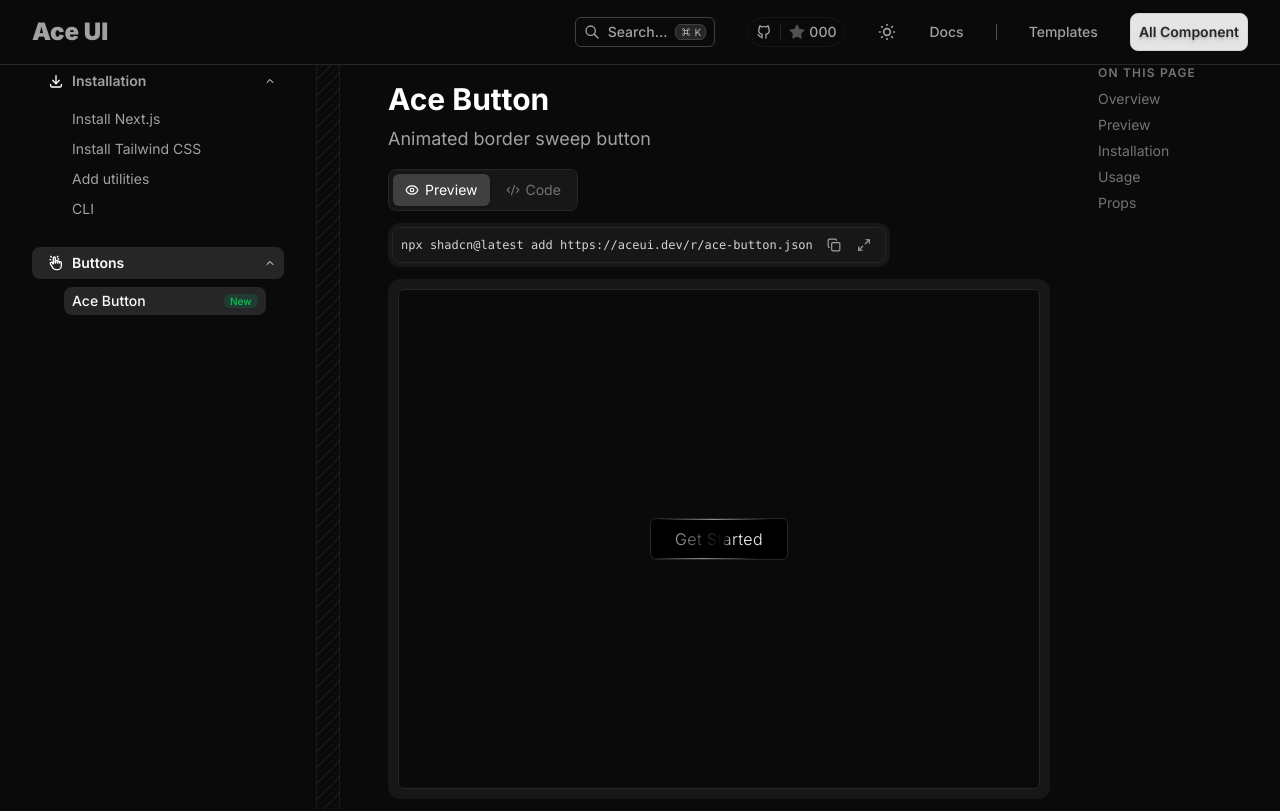
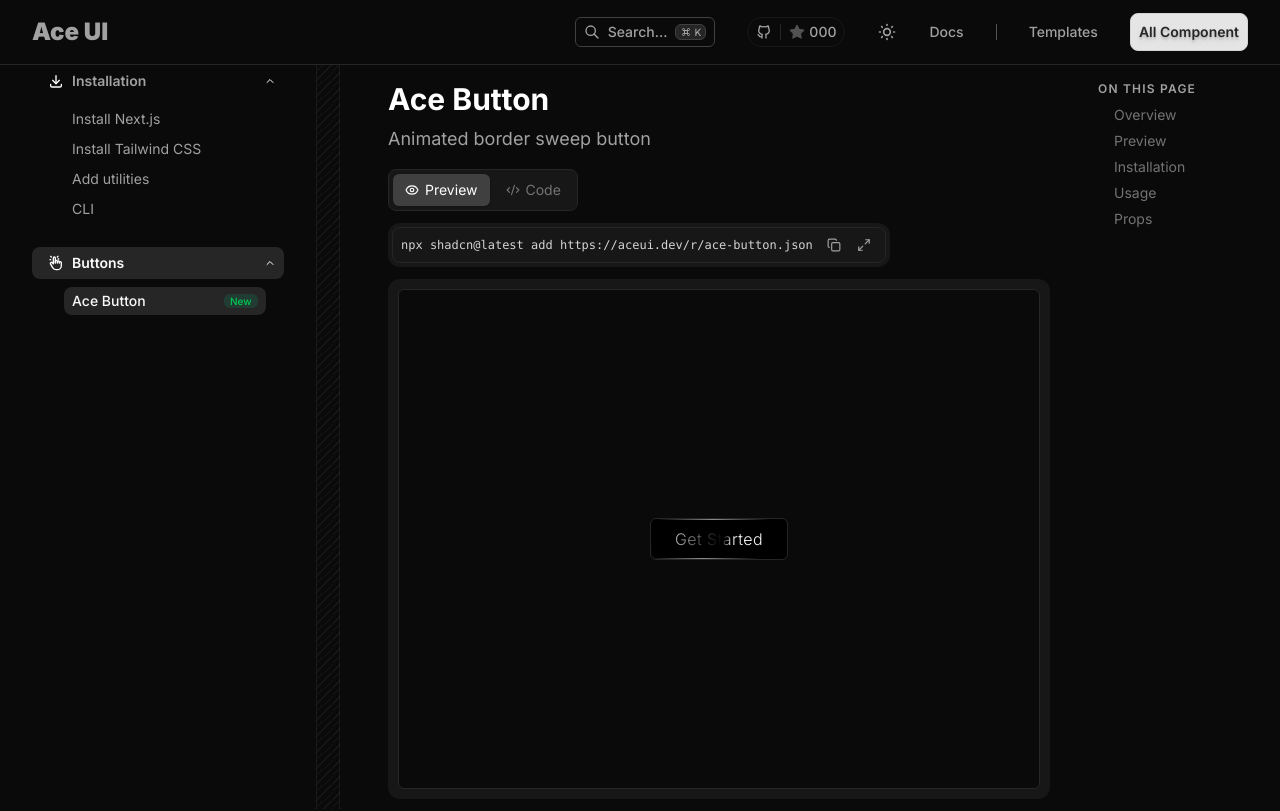
Before and after one commit to PrathamSingh1/Aceui, a Next.js app: page /components/ace-button in a window 1280 px wide. Shown: the top 811 px of the page. Built offline with nearby package versions, Linux system fonts and the light colour scheme.

Commit message:
Improved toc

```diff
--- a/src/components/layout/toc.tsx
+++ b/src/components/layout/toc.tsx
@@ -3,9 +3,9 @@
 
 export function TableOfContents() {
   return (
-    <div className="hidden xl:block">
+    <div className="mt-4 hidden xl:block">
       <div className="sticky top-20 space-y-2">
-        <p className="text-xs font-semibold tracking-widest text-neutral-500 uppercase">
+        <p className="text-xs font-semibold tracking-widest text-neutral-400 uppercase">
           On this page
         </p>
         <ul className="space-y-1.5 text-sm">
@@ -14,7 +14,7 @@
               <li key={item}>
                 <a
                   href={`#${item.toLowerCase()}`}
-                  className="block text-neutral-500 transition-colors hover:text-neutral-200"
+                  className="ml-4 block text-neutral-500 transition-colors hover:text-neutral-300"
                 >
                   {item}
                 </a>
```
